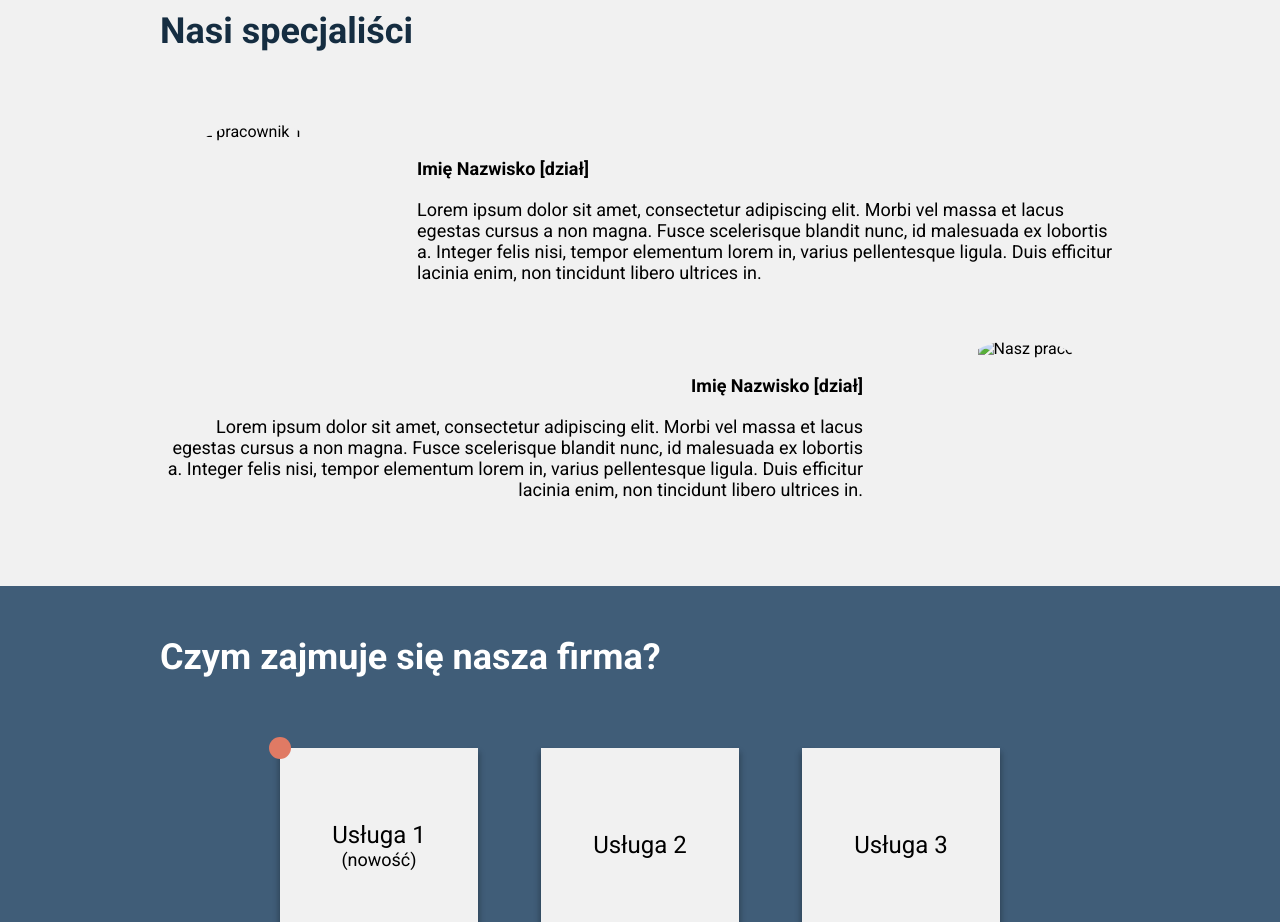
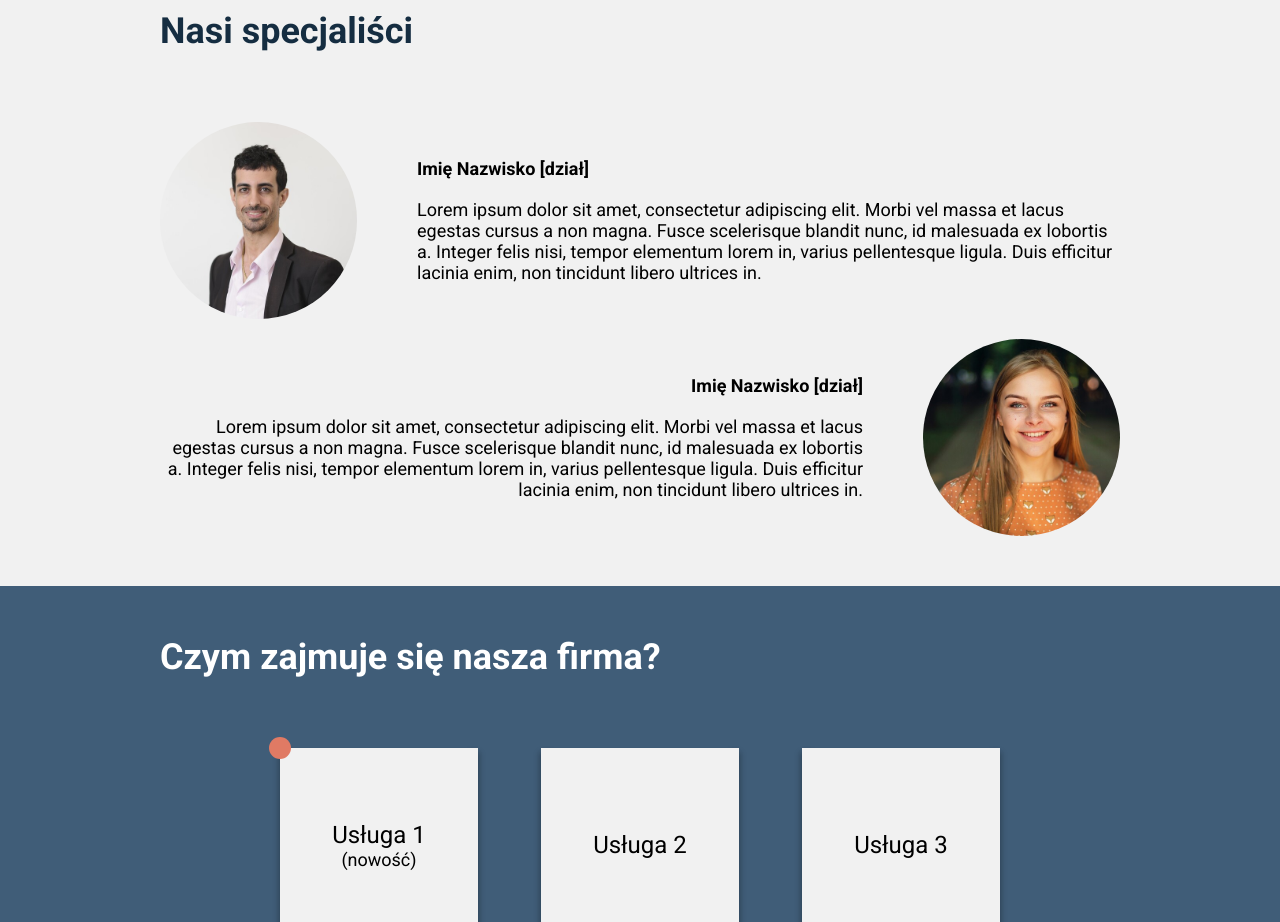
Before and after one commit to karolina-karczewska/Company-website, a plain HTML site: page index.html in a window 1280 px wide. Shown: the part 840-1762 px from the top of the page. Drawn offline with Linux system fonts and the light colour scheme; the site is published under a folder, as on GitHub Pages, so addresses that start at the root find nothing.

Commit message:
Change the source of photos

```diff
--- a/index.html
+++ b/index.html
@@ -55,7 +55,7 @@
             <div class="employee-photo-wrapper">
               <img
                 class="employee-photo"
-                src="/images/man.jpg"
+                src="./images/man.jpg"
                 alt="Nasz pracownik 1"
               />
             </div>
@@ -74,7 +74,7 @@
             <div class="employee-photo-wrapper">
               <img
                 class="employee-photo"
-                src="/images/woman.jpg"
+                src="./images/woman.jpg"
                 alt="Nasz pracownik 2"
               />
             </div>
```
